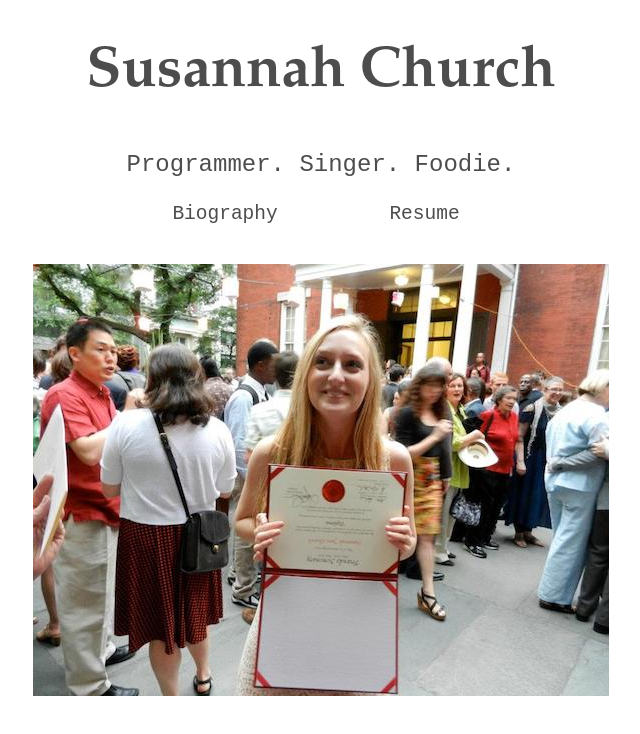
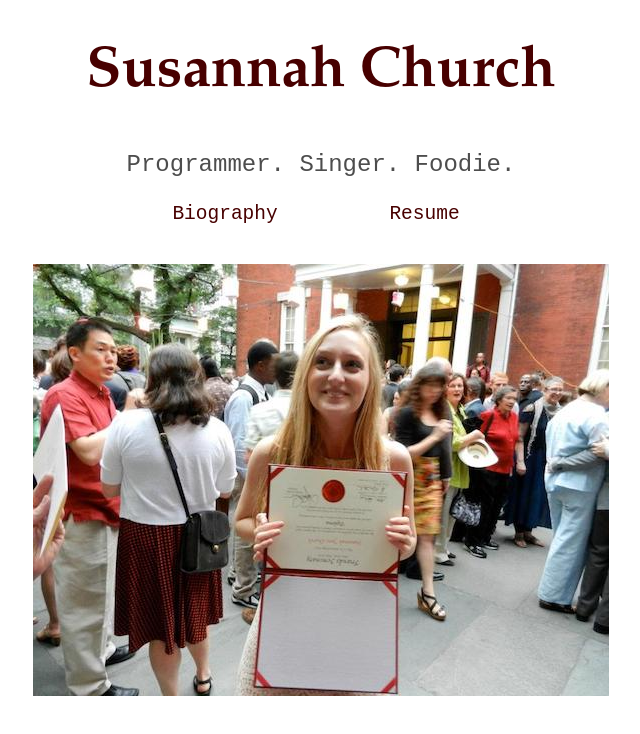
Before and after one commit to schurc01/schurc01.github.io, a plain HTML site: page index.html in a window 1280 px wide. Shown: the whole page, without its empty margins (319-959 px from the left). Drawn offline with Linux system fonts and the light colour scheme.

Commit message:
Update index.css

```diff
--- a/styles/index.css
+++ b/styles/index.css
@@ -8,11 +8,11 @@
 }
 a {
 	text-decoration: none;
-	color: #4d4d4d;;
+	color: #480000;
 }
 .title {
 	font-family: Palatino, serif;
-	color: #4d4d4d;
+	color: #480000;
 	text-align: center;
 	padding: 0;
 	font-size: 180%;
@@ -21,7 +21,7 @@ a {
 .navbar{
 	font-size: 150%;
 	text-align: center;
-	color: #4d4d4d;
+	color: #480000;
 	font-family: monospace;
 }
 #bio {
```
